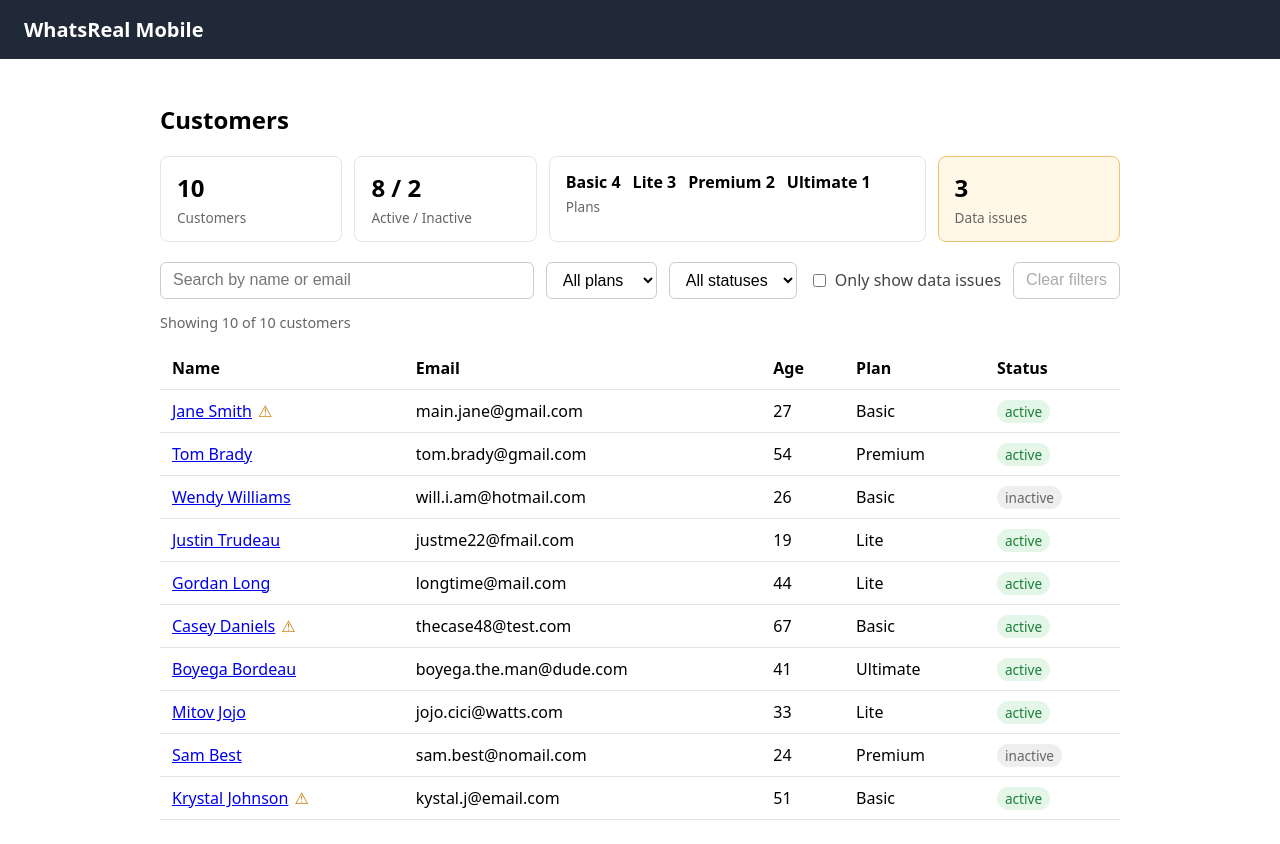
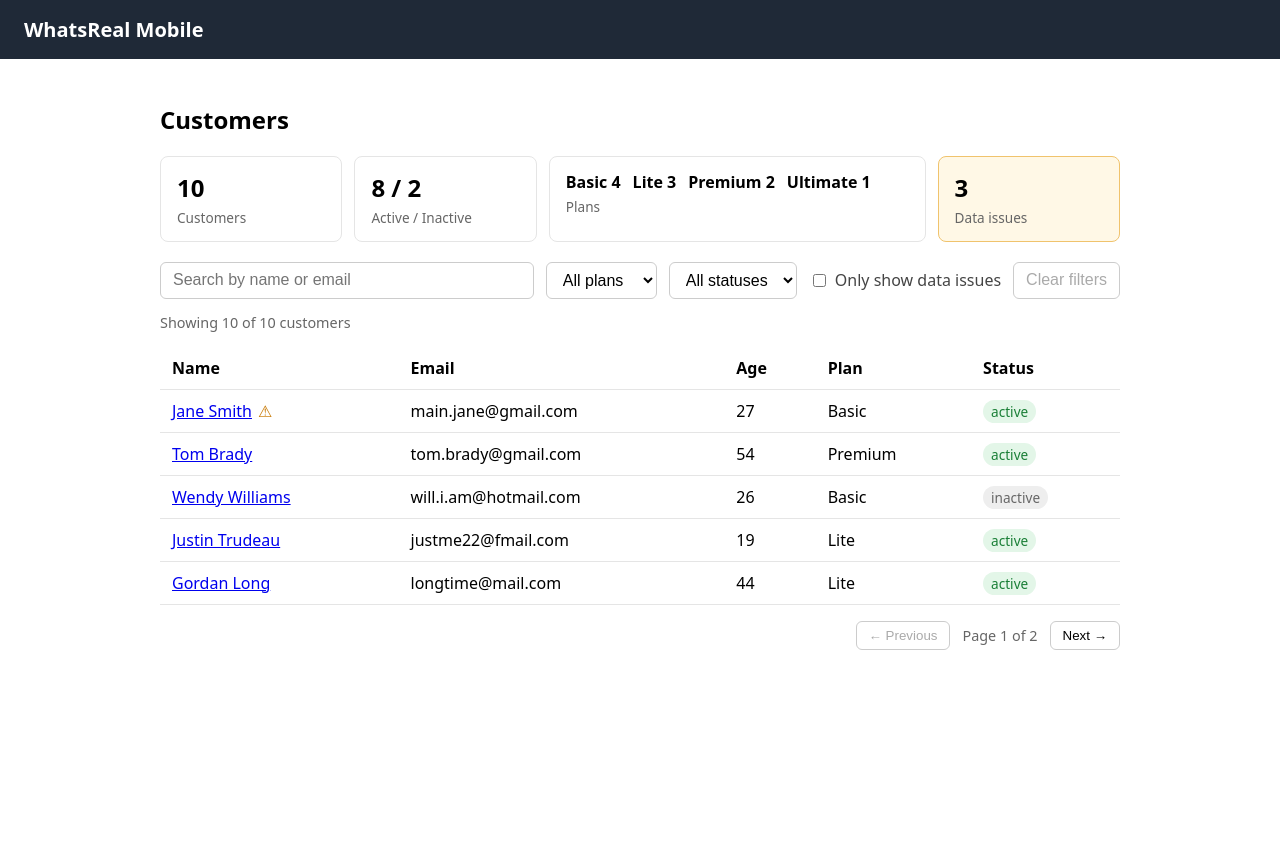
Before and after one commit to MeihaoC/whatsrealmobile_challenge, an Angular app: page /users in a window 1280 px wide. After the commit the page ends 800 px from the top, so only its background shows below. Built offline with nearby package versions, Linux system fonts and the light colour scheme.

Commit message:
add pagination to the customer table

```diff
--- a/src/app/pages/user-list/user-list.css
+++ b/src/app/pages/user-list/user-list.css
@@ -56,6 +56,32 @@
   overflow-x: auto;
 }
 
+.pagination {
+  display: flex;
+  justify-content: flex-end;
+  align-items: center;
+  gap: 12px;
+  margin-top: 16px;
+}
+
+.page-button {
+  padding: 6px 12px;
+  border: 1px solid #ccc;
+  border-radius: 6px;
+  background: white;
+  cursor: pointer;
+}
+
+.page-button:disabled {
+  color: #aaa;
+  cursor: default;
+}
+
+.page-info {
+  color: #666;
+  font-size: 0.9rem;
+}
+
 .user-table {
   width: 100%;
   border-collapse: collapse;
--- a/src/app/pages/user-list/user-list.html
+++ b/src/app/pages/user-list/user-list.html
@@ -63,7 +63,7 @@
         </tr>
       </thead>
       <tbody>
-        @for (user of filteredUsers(); track user.id) {
+        @for (user of pagedUsers(); track user.id) {
           <tr>
             <td>
               <a [routerLink]="['/users', user.id]">{{ user.name }}</a>
@@ -94,4 +94,26 @@
       </tbody>
     </table>
   </div>
+
+  <div class="pagination">
+    <button
+      type="button"
+      class="page-button"
+      [disabled]="currentPage() === 1"
+      (click)="previousPage()"
+    >
+      ← Previous
+    </button>
+
+    <span class="page-info">Page {{ currentPage() }} of {{ totalPages() }}</span>
+
+    <button
+      type="button"
+      class="page-button"
+      [disabled]="currentPage() === totalPages()"
+      (click)="nextPage()"
+    >
+      Next →
+    </button>
+  </div>
 }
--- a/src/app/pages/user-list/user-list.ts
+++ b/src/app/pages/user-list/user-list.ts
@@ -1,4 +1,4 @@
-import { Component, computed, inject, signal } from '@angular/core';
+import { Component, computed, inject, linkedSignal, signal } from '@angular/core';
 import { toSignal } from '@angular/core/rxjs-interop';
 import { RouterLink } from '@angular/router';
 import { TitleCasePipe } from '@angular/common';
@@ -56,6 +56,35 @@ export class UserList {
     });
   });
 
+  readonly pageSize = 5;
+
+  // goes back to page 1 whenever the filtered list changes
+  currentPage = linkedSignal({
+    source: this.filteredUsers,
+    computation: () => 1,
+  });
+
+  totalPages = computed(() =>
+    Math.max(1, Math.ceil(this.filteredUsers().length / this.pageSize))
+  );
+
+  pagedUsers = computed(() => {
+    const start = (this.currentPage() - 1) * this.pageSize;
+    return this.filteredUsers().slice(start, start + this.pageSize);
+  });
+
+  previousPage() {
+    if (this.currentPage() > 1) {
+      this.currentPage.set(this.currentPage() - 1);
+    }
+  }
+
+  nextPage() {
+    if (this.currentPage() < this.totalPages()) {
+      this.currentPage.set(this.currentPage() + 1);
+    }
+  }
+
   hasActiveFilters = computed(() =>
     this.searchTerm() !== '' ||
     this.planFilter() !== '' ||
```
